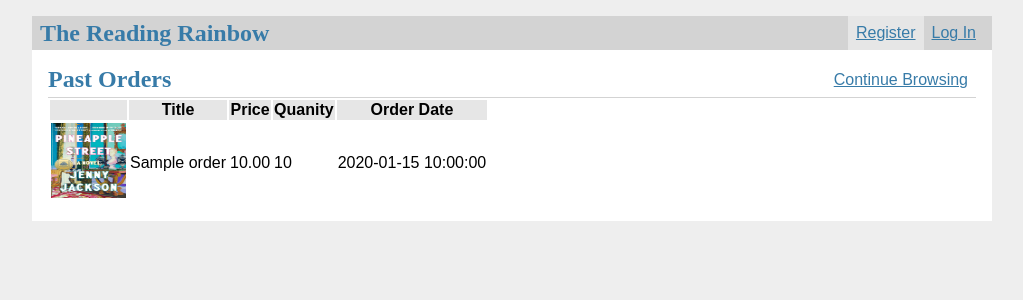
After one commit to thesoufflegirl/2710Final, a Flask app: template Final_project/flaskr/templates/store/orders.html in a window 1280 px wide. The commit adds this page. Shown: the top 300 px of the page, without its empty margins (128-1151 px from the left). Run offline with Flask 3, Linux system fonts and the light colour scheme; the template is opened without the code that fills it: most values are stand-ins (such as "Sample title", 1, 10 or a date in 2020).

Commit message:
Added Past Orders

```diff
--- a/Final_project/flaskr/static/style.css
+++ b/Final_project/flaskr/static/style.css
@@ -1,7 +1,7 @@
 html { font-family: sans-serif; background: #eee; padding: 1rem; }
 body { max-width: 960px; margin: 0 auto; background: white; }
 h1 { font-family: serif; color: #377ba8; margin: 1rem 0; }
-a { color: #377ba8; }
+a { color: #377ba8; display: inline;}
 hr { border: none; border-top: 1px solid lightgray; }
 nav { background: lightgray; display: flex; align-items: center; padding: 0 0.5rem; }
 nav h1 { flex: auto; margin: 0; }
@@ -25,6 +25,7 @@ nav ul li a, nav ul li span, header .action { display: block; padding: 0.5rem; }
 input.danger { color: #cc2f2e; }
 input[type=submit] { align-self: start; min-width: 10em; }
 
+
 li:nth-child(odd) { background:  #e6e6e6
 ; }
 
--- /dev/null
+++ b/Final_project/flaskr/templates/store/orders.html
@@ -0,0 +1,34 @@
+{% extends 'base.html' %}
+
+{% block header %}
+  <h1>{% block title %}Past Orders{% endblock %}</h1>
+    <a class="action" href="{{ url_for('store.index') }}">Continue Browsing</a>
+
+{% endblock %}
+
+{% block content %}
+
+<table>
+    <tr>
+    <th> </th>
+    <th>Title</th>
+    <th>Price</th>
+    <th>Quanity</th>
+    <th>Order Date</th>
+  </tr>
+{% for order in orders %}
+{%if order['quantity'] > 0%}
+<tr>
+    <td><img src="static/img/{{ order['productID']}}.jpg" alt="" width="75px" height="75px"></td>
+    <td><span >{{ order['title']}}</span></td>
+                     <td class="product-price">{{ "%0.2f" | format(order['price'] | float) }}</td>
+                        <td class="product-price">{{order['quantity']}}</td>
+                        <td class="product-price">{{order['date']}}</td>
+
+</tr>
+{%endif%}
+
+{% endfor %}
+
+
+{% endblock %}
```
Also changed, not shown: Final_project/flaskr/store.py (+10 -0 lines), Final_project/flaskr/templates/store/index.html (+11 -4 lines), Final_project/instance/flaskr.sqlite.
